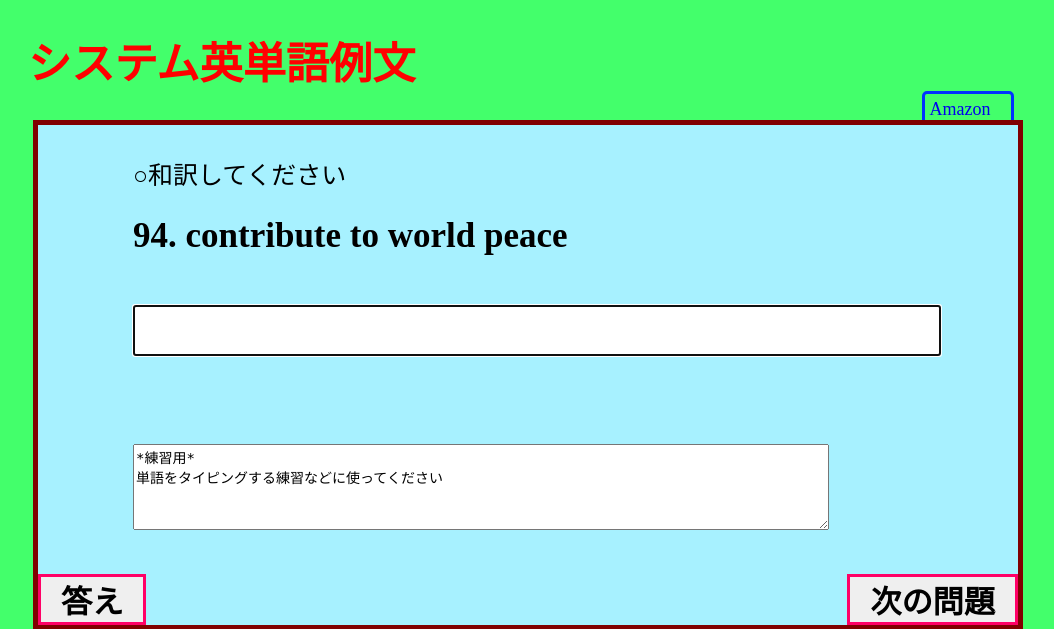
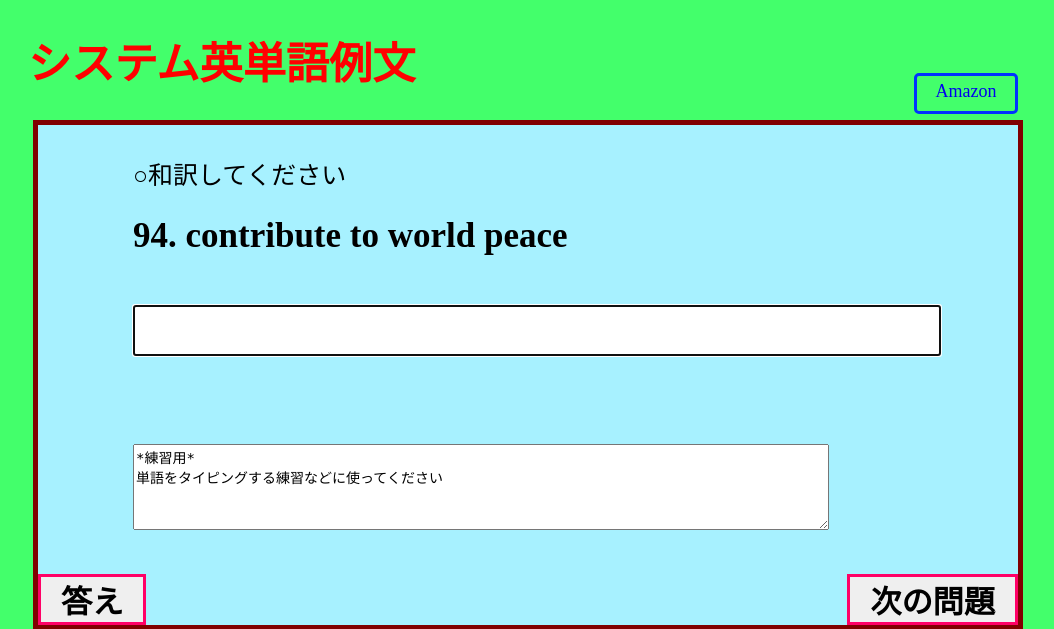
Before and after one commit to Lassieena/englishtest, a PHP site: page /englishtest.html in a window 1280 px wide. Shown: the top 629 px of the page, without its empty margins (112-1166 px from the left). Run offline with PHP 8.4, Linux system fonts and the light colour scheme.

Commit message:
たくさん変えた

```diff
--- a/englishtest.css
+++ b/englishtest.css
@@ -86,16 +86,16 @@ textarea {
 }
 
 .button {
-  width: 6%;
-  height: 3%;
+  width: 9%;
+  height: 5%;
   padding: 5px;
   border: 3px solid #0033FF;
   border-radius: 5px;
   margin: 3px;
   margin-right: auto;
   position: absolute;
-  right: 12%;
-  top: 11%;
+  right: 0%;
+  top: -11%;
 }
 .button:hover {
   background-color: #CCFFFF;
@@ -104,7 +104,7 @@ textarea {
 .button-a {
   display: block;
   font-size: 18px;
-  text-align: center center;
+  text-align: center;
 }
 
 .button-a:hover {
--- a/englishtest.html
+++ b/englishtest.html
@@ -6,13 +6,9 @@
   <link rel="stylesheet" href="englishtest.css">
 </head>
 <body>
+
   <h1>システム英単語例文</h1>
 
-  <div class="button">
-    <a href="http://amzn.asia/d/0JvSWrp" target="_brank" style="text-decoration:none" class="button-a">
-      Amazon
-    </a>
-  </div>
     <div class="test">
       <p>○和訳してください<br>
         <div id="question"></div>
@@ -32,6 +28,11 @@
 単語をタイピングする練習などに使ってください
 </textarea>
       </form>
+        <div class="button">
+          <a href="http://amzn.asia/d/0JvSWrp" target="_brank" style="text-decoration:none" class="button-a">
+            Amazon
+          </a>
+        </div>
     </div>
     <script src="englishtest.js"></script>
 </body>
```
